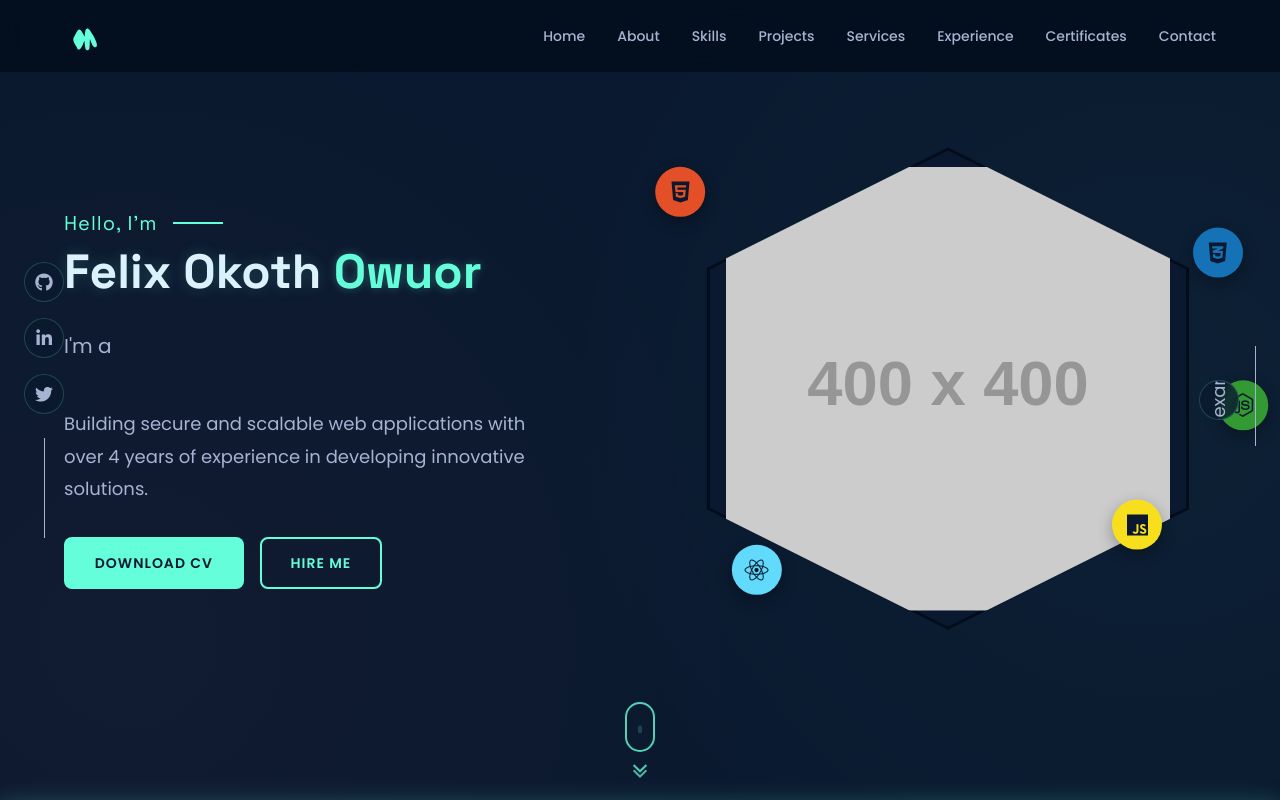
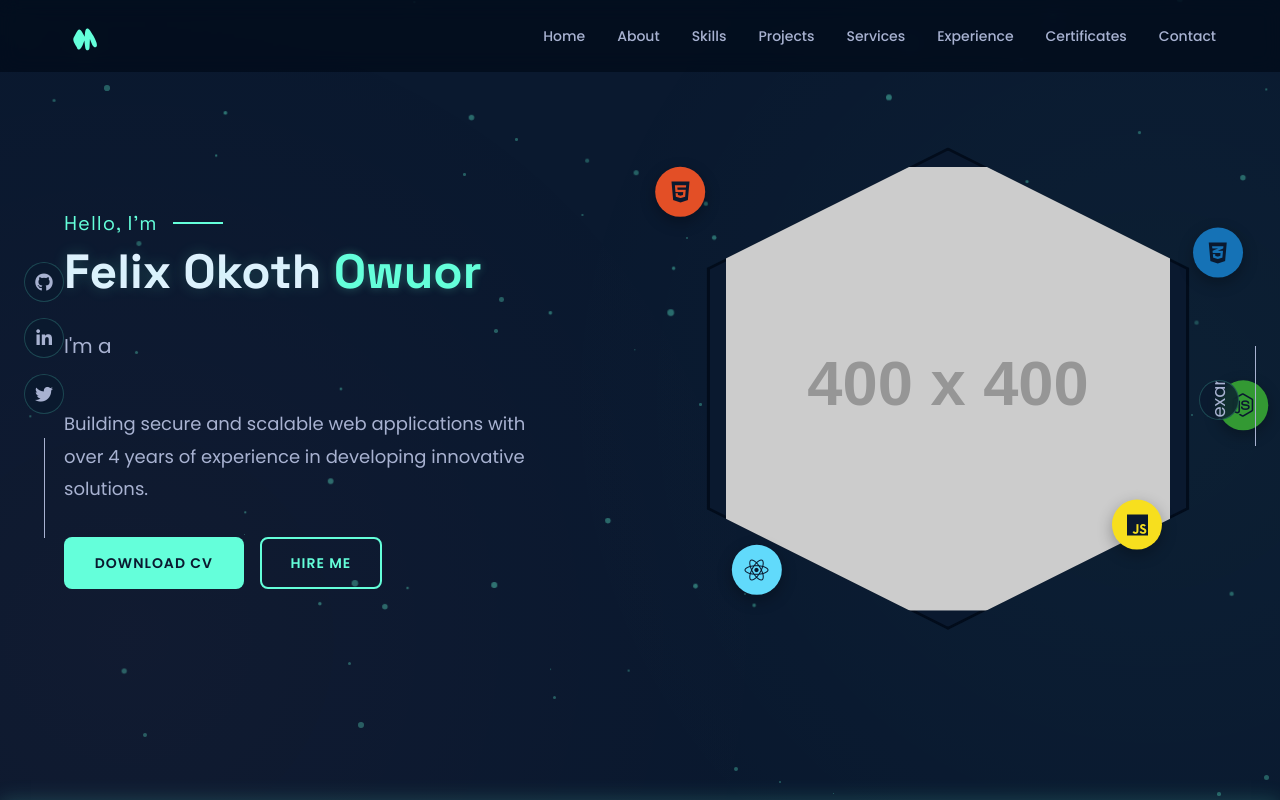
Before and after one commit to Xhechar/felix, a plain HTML site: page index.html in a window 1280 px wide. Shown: the top 800 px of the page. Drawn offline with nearby package versions, Linux system fonts and the light colour scheme; placeholder pictures from the web are drawn by us.

Commit message:
added js load

```diff
--- a/index.html
+++ b/index.html
@@ -4,11 +4,12 @@
 <head>
     <meta charset="UTF-8">
     <meta name="viewport" content="width=device-width, initial-scale=1.0">
-    <title>Felix Okoth Owuor | Portfolio</title>
+    <title>Felix Okoth Owuor | Fullstack</title>
     <link rel="stylesheet" href="styles.css">
     <link rel="stylesheet" href="https://cdnjs.cloudflare.com/ajax/libs/font-awesome/6.4.0/css/all.min.css">
     <link rel="stylesheet" href="https://cdnjs.cloudflare.com/ajax/libs/boxicons/2.1.4/css/boxicons.min.css">
     <link rel="stylesheet" href="https://cdnjs.cloudflare.com/ajax/libs/aos/2.3.4/aos.css">
+    <link rel="shortcut icon" href="./images/icon/faviconn.png" type="image/x-icon" class="faviconn">
 </head>
 
 <body>
@@ -98,17 +99,6 @@
                     <div class="tech-bubble node"><i class="fab fa-node-js"></i></div>
                 </div>
             </div>
-        </div>
-        <div class="scroll-down">
-            <a href="#about">
-                <span class="mouse">
-                    <span class="wheel"></span>
-                </span>
-                <span class="arrow">
-                    <span></span>
-                    <span></span>
-                </span>
-            </a>
         </div>
     </section>
 
@@ -953,7 +943,7 @@
 
     <!-- Scripts -->
     <script src="https://cdnjs.cloudflare.com/ajax/libs/aos/2.3.4/aos.js"></script>
-    <script src="/main.js"></script>
+    <script src="main.js"></script>
 </body>
 
 </html>
--- a/styles.css
+++ b/styles.css
@@ -43,9 +43,7 @@
 }
 
 /* ===== Reset & Base Styles ===== */
-*,
-*::before,
-*::after {
+* {
     margin: 0;
     padding: 0;
     box-sizing: border-box;
@@ -115,14 +113,6 @@ img {
 
 ::-webkit-scrollbar-thumb:hover {
     background: var(--accent);
-}
-
-/* ===== Utility Classes ===== */
-.container {
-    width: 90%;
-    max-width: 1200px;
-    margin: 0 auto;
-    padding: 0 var(--spacing-md);
 }
 
 .highlight {
@@ -242,9 +232,8 @@ img {
     justify-content: center;
     position: relative;
     overflow: hidden;
-    background: var(--primary);
+    /* background: var(--primary); */
     padding-top: 80px;
-    /* Account for fixed navbar */
 }
 
 .hero-section::before {
@@ -890,17 +879,6 @@ img {
         width: 80%;
         margin: 0 auto;
     }
-}
-
-.particles {
-    position: fixed;
-    top: 0;
-    left: 0;
-    width: 100%;
-    height: 100%;
-    z-index: -1;
-    overflow: hidden;
-    pointer-events: none;
 }
 
 /* Additional Body Styles */
```
Also changed, not shown: images/icon/favicon.svg (added), images/icon/faviconn.png (added).
